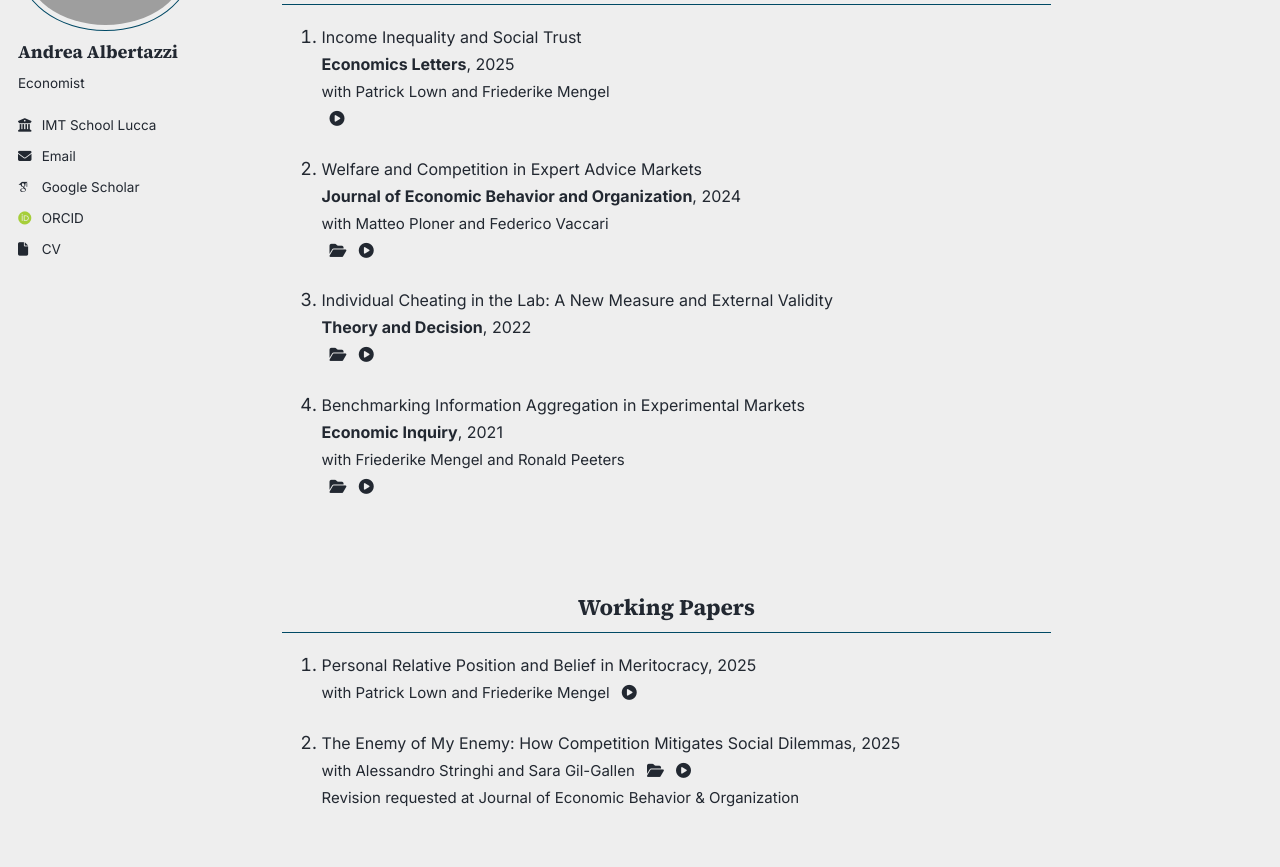
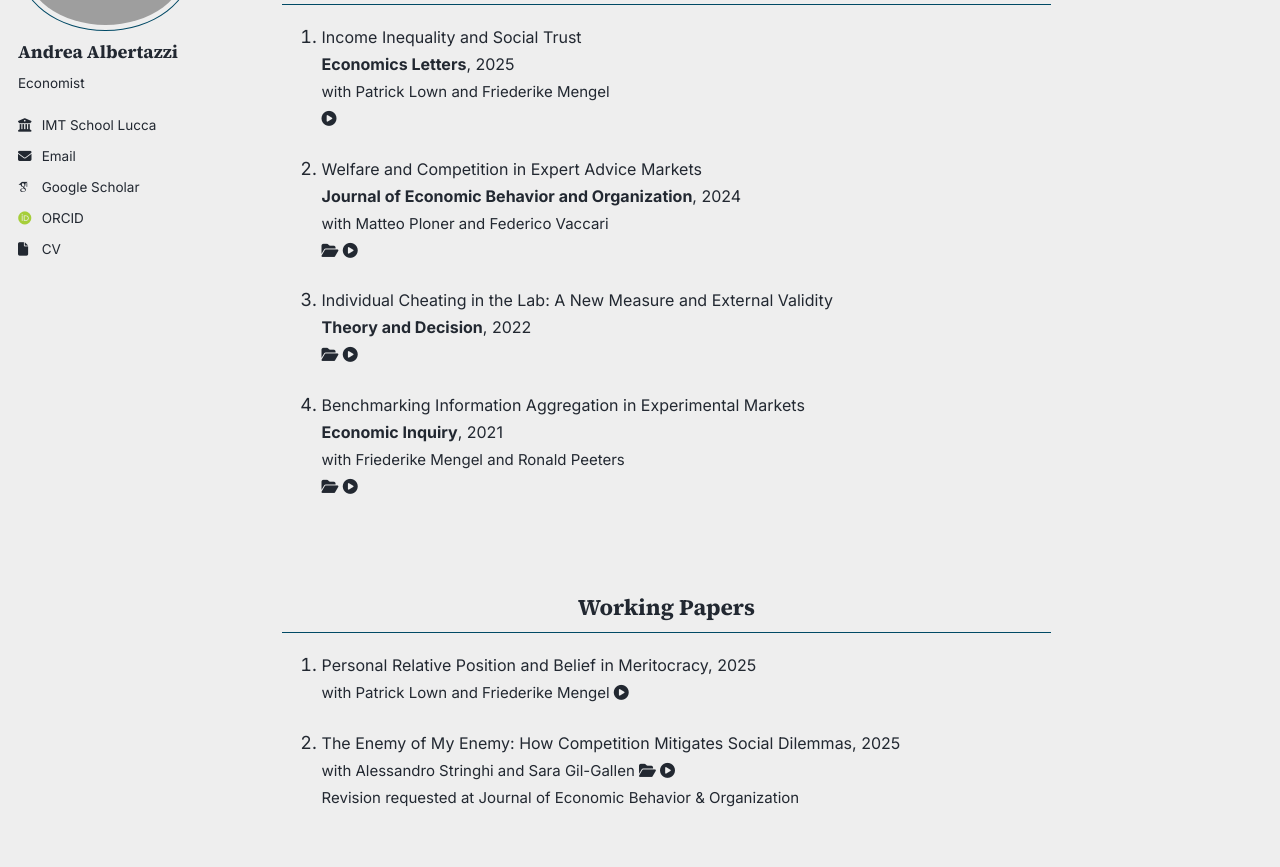
Before and after one commit to tazze87/tazze87.github.io, a Jekyll site: the page built from _pages/about.md, in a window 1280 px wide and 1400 px high. Shown: the part 220-1087 px from the top of the window. Built offline with Jekyll 4.4.1, drawn with Linux system fonts in a browser that asks for light colours; some web fonts are replaced; a script that is not in the unit is left out.

Commit message:
Update custom.html

```diff
--- a/_includes/head/custom.html
+++ b/_includes/head/custom.html
@@ -76,7 +76,7 @@
   text-decoration: none !important;
   display: inline-block;
   line-height: 0;         /* shrink inline box to icon height */
-  margin-left: 8px;       /* spacing between icons / preceding text */
+  margin-left: 0px;       /* spacing between icons / preceding text */
 }
 .page__content a.icon-link:hover,
 .page__content a.icon-link:focus { text-decoration: none !important; }
```
